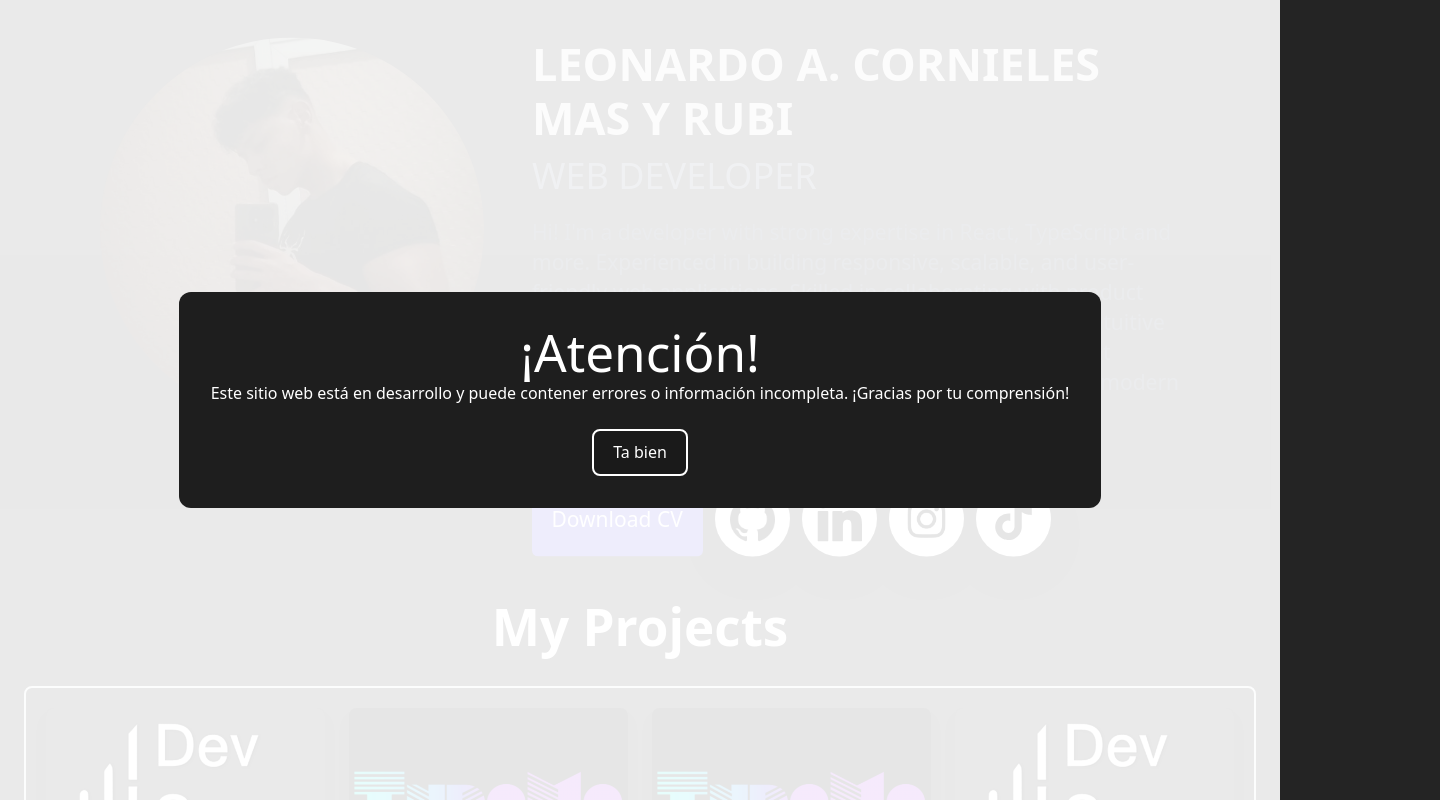
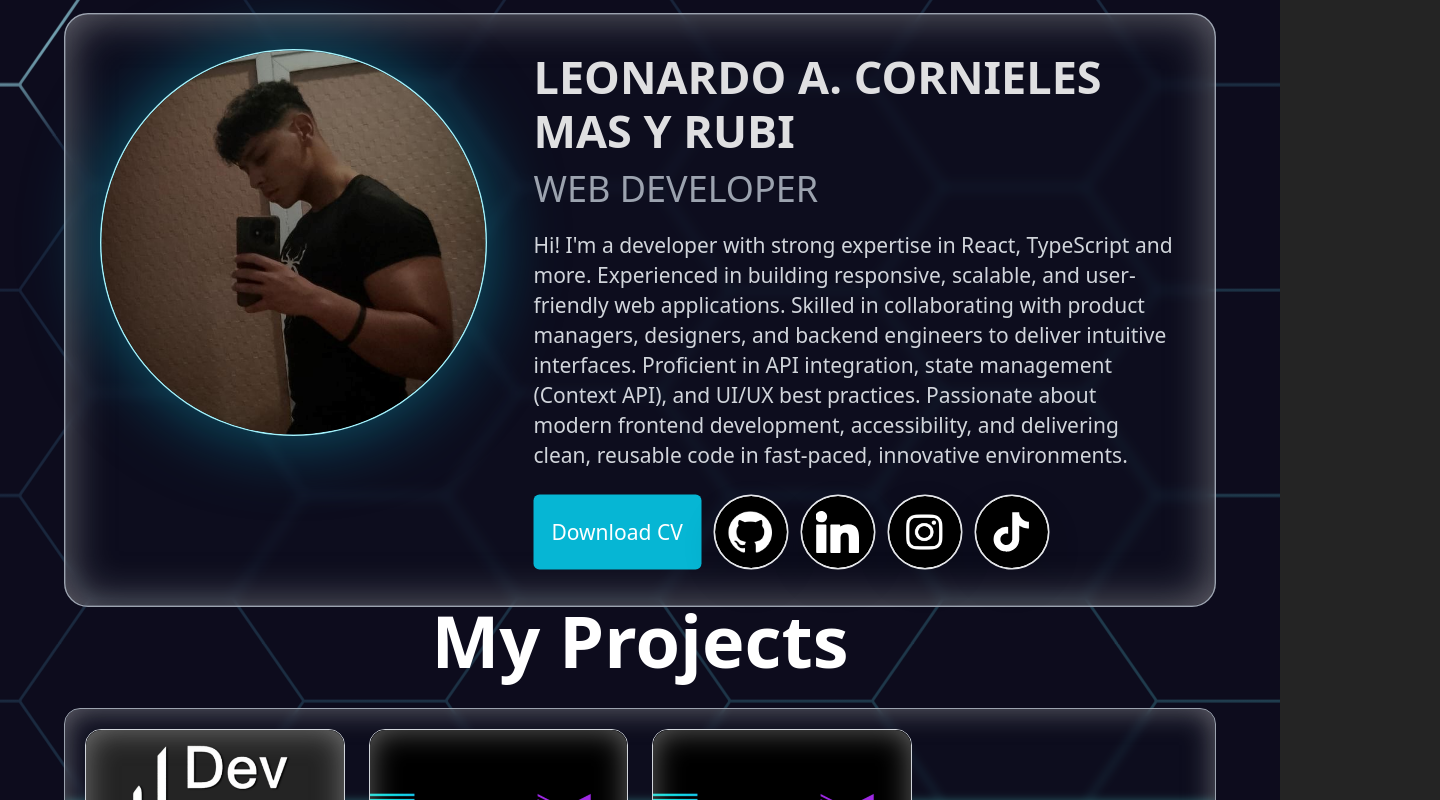
Before and after one commit to Lacmyr1101/portfolio-lacmyr, a React (Vite) app: page / in a window 1280 px wide. Shown: the top 800 px of the page, 1440 px wide, since content can reach past the window. Built offline with nearby package versions, Linux system fonts and the light colour scheme.

Commit message:
Update portfolio design and interactions

```diff
--- a/index.html
+++ b/index.html
@@ -1,6 +1,5 @@
 <!doctype html>
 <html lang="en">
-
   <head>
     <meta charset="UTF-8" />
     <link rel="icon" type="image/svg+xml" href="/vite.svg" />
@@ -11,6 +10,6 @@
   <body>
     <div id="root"></div>
     <script type="module" src="/src/main.tsx"></script>
+
   </body>
-
 </html>
--- a/src/App.css
+++ b/src/App.css
@@ -1,18 +1,10 @@
 #root {
+  position: relative;
+  isolation: isolate;
   margin: 0;
   text-align: center;
-  width: 100%;
-  min-height: 100vh;
+  /* width: 100%;
+  min-height: 100%;
+  height: 100%; */
+  box-sizing: border-box;
 }
-
-@media screen and (min-width: 1024px) {
-  #root {
-    margin: 50px 0;
-  }
-}
-
-@media screen and (min-width: 1280px) {
-  #root {
-    margin-top: 100px;
-  }
-}
--- a/src/App.tsx
+++ b/src/App.tsx
@@ -1,15 +1,16 @@
 import "./App.css";
-import "./App.css";
+import Background from "./components/background";
 import PresentationArea from "./components/PresentationArea/presentation";
+import { socialLinks } from "./data/social-info";
 import ProjectsGrid from "./components/ProjectsArea/projects";
+import { projectsList } from "./data/projects";
 import StackArea from "./components/StackArea/stack-area";
-import { projectsList } from "./data/projects";
-import { socialLinks } from "./data/social-info";
 
 function App() {
   return (
     <>
-      <div className="warning-overlay">
+      <Background />
+      {/* <div className="warning-overlay">
         <div className="warning-content">
           <h1>¡Atención!</h1>
           <p>
@@ -20,7 +21,7 @@ function App() {
             Ta bien
           </button>
         </div>
-      </div>
+      </div> */}
       <PresentationArea social={socialLinks} />
       <ProjectsGrid project={projectsList} />
       <StackArea />
--- a/src/components/PresentationArea/presentation.tsx
+++ b/src/components/PresentationArea/presentation.tsx
@@ -19,12 +19,14 @@ function PresentationArea({ social }: Props) {
   };
 
   return (
-    <section className="presentation-area w-screen flex flex-col items-center gap-4 p-6 sm:w-4/5 sm:m-auto md:w-11/12 md:flex-row md:items-start md:gap-8  lg:w-3/4 lg:scale-125 xl:scale-150 xl:w-3/5">
-      <div className="presentation-picture w-4/5 h-4/5 sm:w-80 sm:h-80 md:w-64 md:h-64 rounded-full overflow-hidden flex-shrink-0 mx-auto md:mx-0">
+    <section className="presentation-area flex flex-col items-center gap-4 p-6 w-5/6 m-auto md:w-11/12 md:flex-row md:items-start md:gap-8 md:mb-4 md:border md:border-gray-400 md:rounded-2xl md:bg-gray-900/20 md:backdrop-blur-sm lg:mt-8 lg:w-3/4 lg:scale-125 lg:mb-16 xl:mt-28 xl:scale-150 xl:w-3/5 xl:mb-24 md:shadow-[inset_0_0_30px_rgba(200,200,200,0.5)]">
+      <div
+        className="presentation-picture ring-1 ring-cyan-200 shadow-[0_0_50px_rgba(6,182,212,0.5)] size-4/5 sm:size-80 md:size-64 rounded-full overflow-hidden flex-shrink-0 mx-auto md:mx-0"
+      >
         <img
           src={presentationInfo.imgURL}
           alt="Foto de perfil"
-          className="w-full h-full object-cover"
+          className="size-full object-cover"
         />
       </div>
 
@@ -32,17 +34,17 @@ function PresentationArea({ social }: Props) {
         <h1 className="name text-2xl sm:text-3xl md:text-3xl font-semibold">
           {presentationInfo.name}
         </h1>
-        <h2 className="profession text-lg text-gray-500 sm:text-2xl mt-1">
+        <h2 className="profession text-lg text-gray-400 sm:text-2xl mt-1">
           {presentationInfo.profession}
         </h2>
-        <p className="aboutme mt-3 text-sm text-gray-700">
+        <p className="aboutme mt-3 text-sm text-gray-300">
           {presentationInfo.aboutMe}
         </p>
 
         <div className="social-media flex flex-wrap gap-2 justify-center md:justify-start mt-4">
           <button
             onClick={handleDownload}
-            className="px-3 py-2 bg-indigo-600 text-white rounded hover:bg-indigo-700 text-sm w-full md:w-auto"
+            className="px-3 py-2 bg-cyan-500 text-white rounded hover:bg-cyan-400 text-sm w-full md:w-auto transition-all duration-300"
           >
             Download CV
           </button>
--- a/src/components/PresentationArea/social-link.tsx
+++ b/src/components/PresentationArea/social-link.tsx
@@ -12,15 +12,15 @@ function SocialLink(social: Omit<Social, "id">) {
       href={social.url}
       target="_blank"
       rel="noopener noreferrer"
-      className="social-link px-3 py-2 bg-gray-100 rounded hover:bg-gray-200 text-sm"
+      className="social-link px-3 py-2 border bg-gray-900 rounded hover:bg-gray-800 text-sm overflow-hidden"
       // eslint-disable-next-line @typescript-eslint/no-explicit-any
       style={{ ["--social-gradient" as any]: gradient }}
     >
-      <span className="social-icon">
+      <span className="social-icon bg-black rounded-full">
         <img
           src={social.iconURL}
           alt={social.name}
-          className="inline-block size-5 mr-2"
+          className="inline-block size-5 mr-2 filter invert "
         />
       </span>
       <span className="social-name">{social.name}</span>
--- a/src/components/ProjectsArea/projects.tsx
+++ b/src/components/ProjectsArea/projects.tsx
@@ -11,24 +11,10 @@ const ProjectsGrid = ({ project }: Props) => {
   const [selectedProject, setSelectedProject] = useState<Project | null>(null);
 
   return (
-    <div className="page-container projects-area">
-      <h1 className="title">My Projects</h1>
-      <div className="page-content">
-        <div className="grid-container projects-panel">
-          {project.map((proj) => (
-            <ProjectItem
-              key={proj.id}
-              project={proj}
-              onOpen={() => setSelectedProject(proj)}
-            />
-          ))}
-          {project.map((proj) => (
-            <ProjectItem
-              key={proj.id}
-              project={proj}
-              onOpen={() => setSelectedProject(proj)}
-            />
-          ))}
+    <section className="projects-area w-5/6 m-auto flex-col items-center md:w-11/12 lg:w-[93%] min-h-screen xl:w-[90%] ">
+      <h1 className="text-white font-bold mb-8 text-7xl">My Projects</h1>
+      <div className="page-content w-full h-5/6 overflow-y-scroll border border-gray-400 rounded-2xl bg-gray-900/20 backdrop-blur-sm shadow-[inset_0_0_30px_rgba(200,200,200,0.5)]">
+        <div className="projects-panel grid grid-cols-1 sm:grid-cols-2 md:grid-cols-3 lg:grid-cols-4 gap-6 ">
           {project.map((proj) => (
             <ProjectItem
               key={proj.id}
@@ -44,7 +30,7 @@ const ProjectsGrid = ({ project }: Props) => {
         project={selectedProject}
         onClose={() => setSelectedProject(null)}
       />
-    </div>
+    </section>
   );
 };
 
--- /dev/null
+++ b/src/components/background.tsx
@@ -0,0 +1,59 @@
+import { useEffect, useRef, useState, type CSSProperties } from "react";
+
+const hexagonWidth = 216;
+const hexagonHeight = 156;
+
+function getGridDimensions() {
+  const columns = Math.ceil(window.innerWidth / (hexagonWidth * 0.75)) + 2;
+  const rows = Math.ceil(window.innerHeight / hexagonHeight) + 1;
+
+  return { columns, rows };
+}
+
+function Background() {
+  const [grid, setGrid] = useState(getGridDimensions);
+  const glowRef = useRef<HTMLDivElement>(null);
+
+  useEffect(() => {
+    const updateGrid = () => setGrid(getGridDimensions());
+    window.addEventListener("resize", updateGrid);
+
+    return () => window.removeEventListener("resize", updateGrid);
+  }, []);
+
+  useEffect(() => {
+    const updateGlow = (event: MouseEvent) => {
+      if (!glowRef.current) return;
+      glowRef.current.style.top = `${event.clientY}px`;
+      glowRef.current.style.left = `${event.clientX}px`;
+    };
+
+    window.addEventListener("mousemove", updateGlow);
+    return () => window.removeEventListener("mousemove", updateGlow);
+  }, []);
+
+  const containerStyle = {
+    "--columns": grid.columns,
+    "--hexagon-width": `${hexagonWidth}px`,
+    "--hexagon-height": `${hexagonHeight}px`,
+  } as CSSProperties;
+
+  return (
+    <div className="hero">
+      <div id="glow" ref={glowRef}></div>
+      <div className="triangle-container" style={containerStyle}>
+        {Array.from({ length: grid.columns * grid.rows }, (_, index) => {
+          const column = index % grid.columns;
+          return (
+            <div
+              className={`hexagon${column % 2 === 1 ? " hexagon--offset" : ""}`}
+              key={index}
+            />
+          );
+        })}
+      </div>
+    </div>
+  );
+}
+
+export default Background;
--- a/src/index.css
+++ b/src/index.css
@@ -1,71 +1,13 @@
-/* stylelint-disable color-hex-length */
-/* stylelint-disable value-keyword-case */
-/* stylelint-disable alpha-value-notation */
-/* stylelint-disable declaration-empty-line-before */
-/* stylelint-disable color-function-notation */
-/* stylelint-disable rule-empty-line-before */
 @tailwind base;
 @tailwind components;
 @tailwind utilities;
 
-.page-container {
-  @apply min-h-screen py-12 px-4 sm:px-6 lg:px-8 lg:mt-8 xl:mt-20;
-}
-
-.page-content {
-  @apply max-w-7xl mx-auto h-5/6 overflow-y-scroll border-2 rounded-lg;
-  &::-webkit-scrollbar {
-    display: none;
-  }
-}
-
-.grid-container {
-  @apply grid grid-cols-1 sm:grid-cols-2 md:grid-cols-3 lg:grid-cols-4 gap-6;
-}
-
-.title {
-  @apply text-white font-bold mb-8;
-}
-
-.subtitle {
-  @apply text-gray-300 text-lg mb-3;
-}
-
-.description {
-  @apply text-gray-400 text-sm mt-2;
-  display: -webkit-box;
-  -webkit-line-clamp: 2; /* Limita a 2 líneas */
-  -webkit-box-orient: vertical;
-  overflow: hidden;
-}
-
-.card {
-  @apply relative h-96 rounded-lg overflow-hidden shadow-lg transition-transform duration-300 cursor-pointer hover:scale-105;
-  background-color: #1e1e1e;
-}
-
-.card-image-container {
-  @apply relative h-48 overflow-hidden;
-}
-
-.card-overlay {
-  @apply absolute inset-0 bg-black bg-opacity-50 flex flex-col justify-center items-center opacity-0 hover:opacity-100 transition-opacity duration-300;
-}
-
-.card-overlay-hover {
-  @apply text-white text-lg font-semibold;
-}
-
-.card-content {
-  @apply p-6;
-}
-
+/* Estilos Por Defecto */
 :root {
   font-family: system-ui, Avenir, Helvetica, Arial, sans-serif;
   line-height: 1.5;
   font-weight: 400;
 
-  color-scheme: light dark;
   color: rgba(255, 255, 255, 0.87);
   background-color: #242424;
 
@@ -75,91 +17,142 @@
   -moz-osx-font-smoothing: grayscale;
 }
 
-a {
-  font-weight: 500;
-  color: #646cff;
-  text-decoration: inherit;
-}
-a:hover {
-  color: #535bf2;
+html {
+  box-sizing: border-box;
+  padding: 0;
+  margin: 0;
+  width: 100vw;
+  height: 100vh;
 }
 
+
+
 body {
-  margin: 0;
-  display: flex;
-  place-items: center;
+  margin: 0px;
+  background-color: #303031;
   min-width: 320px;
-  min-height: 100vh;
+  height: inherit;
+	width: inherit;
+  box-sizing: border-box;
+  animation: body-color-animation 5s ease infinite alternate;
+
 }
 
-h1 {
-  font-size: 3.2em;
-  line-height: 1.1;
+
+
+/* Background Styles */
+@import url('https://fonts.googleapis.com/css2?family=Bruno+Ace&display=swap');
+
+@property --glow-color {
+	syntax: "<color>";
+  inherits: false;
+  initial-value: #ADF5FF;
 }
 
-button {
-  border-radius: 8px;
-  border: 1px solid transparent;
-  padding: 0.6em 1.2em;
-  font-size: 1em;
-  font-weight: 500;
-  font-family: inherit;
-  background-color: #1a1a1a;
-  cursor: pointer;
-  transition: border-color 0.25s;
-}
-button:hover {
-  border-color: #646cff;
-}
-button:focus,
-button:focus-visible {
-  outline: 4px auto -webkit-focus-ring-color;
+:root {
+	--gap: 0.125rem;
 }
 
-.carousel-container::-webkit-scrollbar {
-  display: none;
+.hero {
+	position: fixed;
+  background: radial-gradient(#2C666E, #161B33);
+	background-size: 400% 400%;
+  top: 0;
+  left: 0;
+	height: 100vh;
+	width: 100%;
+	box-sizing: border-box;
+	padding-bottom: calc(var(--gap) * 2);
+	overflow: hidden;
+	animation: bg-animation 20s alternate infinite;
+  z-index: -1;
+  pointer-events: none;
 }
 
-.carousel-container {
-  margin: 10px auto;
-  width: 90%;
-  height: 150px;
-  display: flex;
-  overflow-x: auto;
-  gap: 1em;
-
-  .group {
-    display: flex;
-    justify-content: center;
-    align-items: center;
-    gap: 1em;
-    animation: spin 10s linear infinite;
-
-    .stack-icon {
-      display: flex;
-      flex-direction: column;
-      align-items: center;
-      justify-content: center;
-      padding: 0.5em;
-      border-radius: 8px;
-      transition:
-        background-color 0.3s,
-        color 0.2s;
-      &:hover {
-        color: var(--tech-color, #aaa);
-      }
-    }
+@keyframes bg-animation {
+	from {
+		background-position: 0% 0%;
+	} to {
+		background-position: 400% 400%;
   }
 }
 
-@keyframes spin {
+#glow {
+	position: absolute;
+	width: 50vw;
+	height: 100vw;
+	background: radial-gradient(circle closest-side, var(--glow-color), transparent);
+  animation: glow-transform-animation 3s ease infinite alternate;
+	transform: translate(-50%, -50%);
+}
+
+@keyframes glow-transform-animation {
+	from {
+		transform: translate(-50%, -50%) scale(0.5);
+	}
+	to {
+		transform: translate(-50%, -50%) scale(0.75) rotate(90deg);
+	}
+}
+
+@keyframes glow-color-animation {
   from {
-    transform: translate(0);
+    --glow-color: #ADF5FF;
   }
   to {
-    transform: translate(-100%);
+    --glow-color: #697bff;
   }
 }
+
+@keyframes body-color-animation {
+  from {
+    background-color: #303031;
+  }
+  to {
+    background-color: #2C666E;
+  }
+}
+
+@media (min-width: 768px) and (orientation: landscape) {
+  #glow {
+    animation:
+      glow-transform-animation 3s ease infinite alternate,
+      glow-color-animation 3s ease infinite alternate;
+  }
+}
+
+@media (max-width: 767px) and (orientation: portrait) {
+  #glow {
+    display: none;
+  }
+
+  .hero {
+    background: transparent;
+    animation: none;
+  }
+}
+
+.triangle-container {
+	display: grid;
+  grid-template-columns: repeat(var(--columns), calc(var(--hexagon-width) * 0.75 + var(--gap)));
+  grid-auto-rows: calc(var(--hexagon-height) + var(--gap));
+	width: 100%;
+	height: 100%;
+  scale: 1.3
+}
+
+.hexagon {
+  width: var(--hexagon-width);
+  height: var(--hexagon-height);
+  background: #0D0C1D;
+  clip-path: polygon(25% 0, 75% 0, 100% 50%, 75% 100%, 25% 100%, 0 50%);
+}
+
+.hexagon--offset {
+  transform: translateY(calc((var(--hexagon-height) + var(--gap)) / 2));
+}
+
+/* Presentation Styles */
 
 .social-link {
   position: relative;
@@ -265,8 +258,9 @@ button:focus-visible {
   }
 }
 
+/* Projects Area Styles */
+
 .projects-area {
-  padding: 24px;
   border-radius: 16px;
   height: 100vh;
 }
@@ -276,6 +270,92 @@ button:focus-visible {
   border-radius: 12px;
 }
 
+.page-content {
+  &::-webkit-scrollbar {
+    display: none;
+  }
+}
+
+.description {
+  display: -webkit-box;
+  -webkit-line-clamp: 2; /* Limita a 2 líneas */
+  -webkit-box-orient: vertical;
+  overflow: hidden;
+}
+
+.card {
+  background-color: #1e1e1e;
+}
+
+.project-window-container {
+  &::-webkit-scrollbar {
+    display: none;
+  }
+}
+
+/*Stack Area Styles*/
+.carousel-container::-webkit-scrollbar {
+  display: none;
+}
+
+.carousel-frame {
+  position: relative;
+  margin: 10px auto;
+  width: 90%;
+  height: 150px;
+}
+
+.carousel-container {
+  width: 100%;
+  height: 100%;
+  display: flex;
+  overflow-x: auto;
+  gap: 1em;
+
+  .group {
+    display: flex;
+    justify-content: center;
+    align-items: center;
+    gap: 1em;
+    animation: spin 10s linear infinite;
+
+    .stack-icon {
+      display: flex;
+      flex-direction: column;
+      align-items: center;
+      justify-content: center;
+      padding: 0.5em;
+      border-radius: 8px;
+      transition:
+        background-color 0.3s,
+        color 0.2s;
+      &:hover {
+        color: var(--tech-color, #aaa);
+      }
+    }
+  }
+}
+
+.carousel-overlay {
+  position: absolute;
+  inset: 0;
+  z-index: 1;
+  pointer-events: none;
+  box-shadow:
+    inset 15px 0 100px -15px rgba(0, 0, 0, 0.5),
+    inset -15px 0 100px -15px rgba(0, 0, 0, 0.5);
+}
+
+@keyframes spin {
+  from {
+    transform: translate(0);
+  }
+  to {
+    transform: translate(-100%);
+  }
+}
+
+/* Warning Styles */
 .warning-overlay {
   position: fixed;
   top: 0;
```
Also changed, not shown: src/components/ProjectsArea/project-item.tsx (+69 -11 lines), src/components/ProjectsArea/project-window.tsx (+37 -17 lines), src/components/StackArea/stack-area.tsx (+8 -4 lines). Lines whose indentation alone changed are shown as unchanged.
